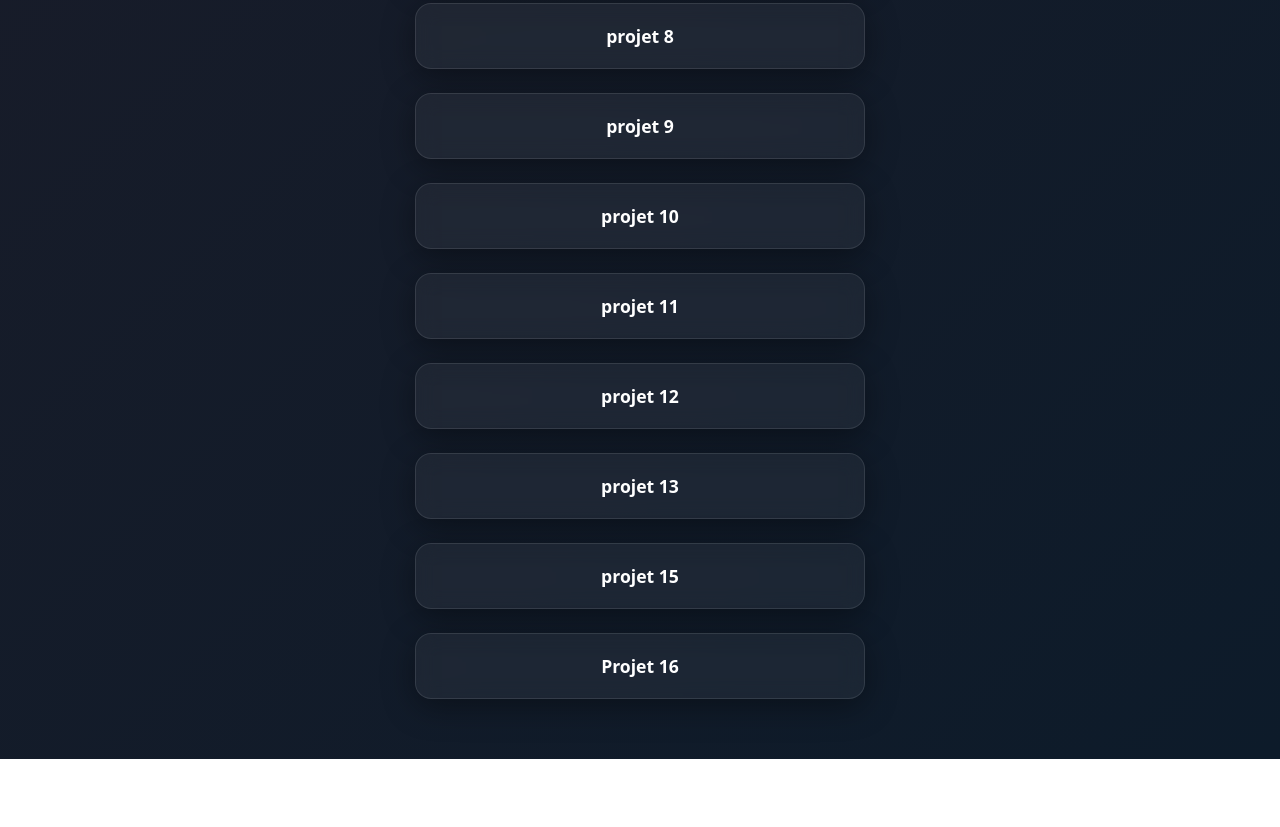
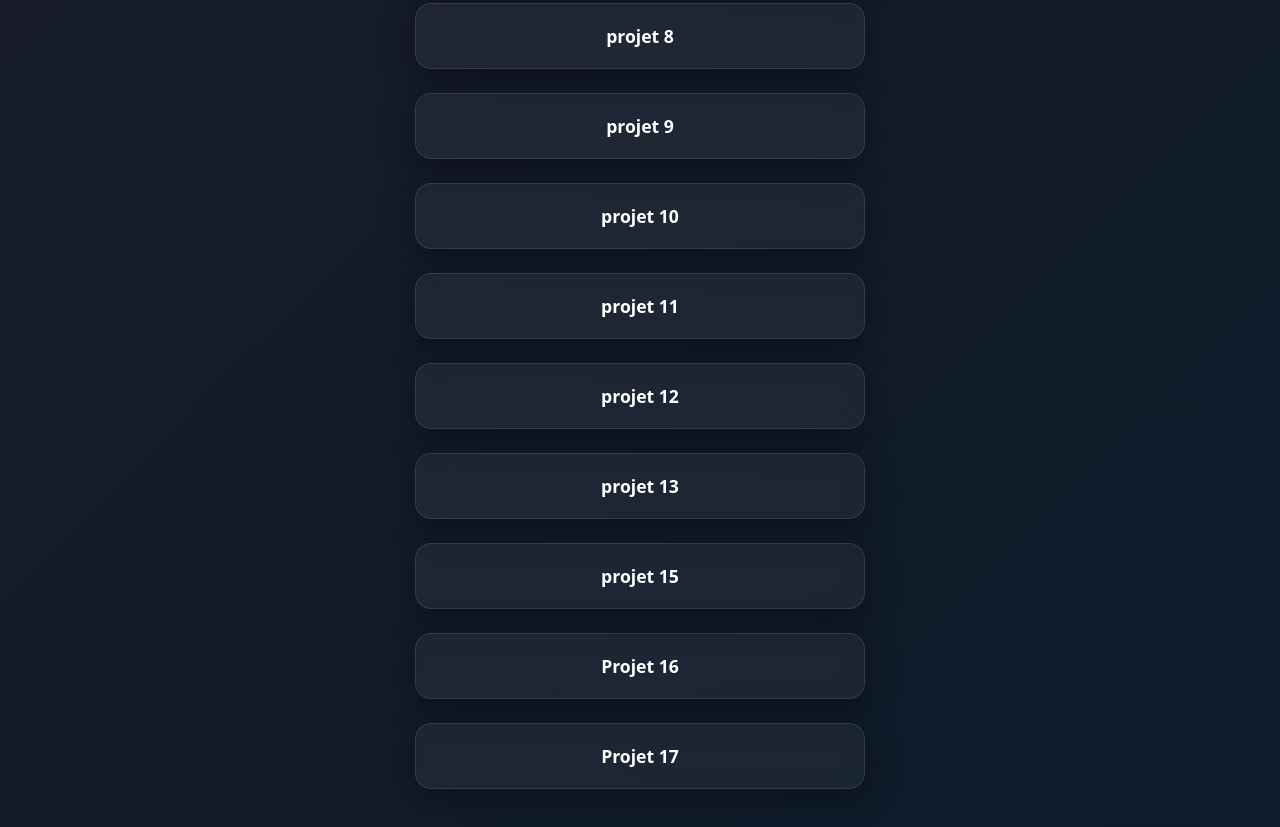
Before and after one commit to adam568888/TP, a plain HTML site: page index.html in a window 1280 px wide. Shown: the part 608-1435 px from the top of the page. Before the commit the page ends 1367 px from the top, so only its background shows below. Drawn offline with Linux system fonts and the light colour scheme.

Commit message:
Update index.html

```diff
--- a/index.html
+++ b/index.html
@@ -34,7 +34,8 @@
     <a href="projet15.html">projet 15 </a>
     <br>
     <a href="projet16.html">Projet 16</a>
-
+    <br>
+    <a href="projet17.html">Projet 17</a>
 
 
 </body>
```
